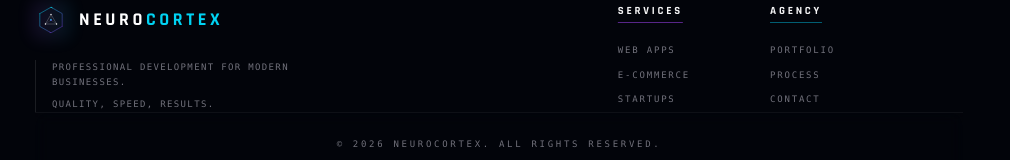
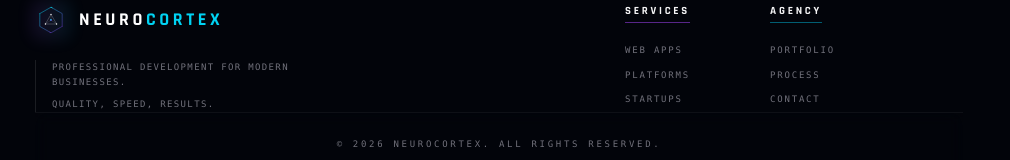
Before and after one commit to Dario775/Neurocortex-web, a Next.js app: page /en in a window 1280 px wide. Shown: the part 2822-2982 px from the top of the page, without its empty margins (269-1279 px from the left). Built offline with nearby package versions, Linux system fonts and the light colour scheme.

Commit message:
feat: Update footer links and text, mapping 'Tiendas Online' to 'Plataformas' and linking to correct routes

```diff
--- a/src/app/[lang]/page.tsx
+++ b/src/app/[lang]/page.tsx
@@ -1,3 +1,4 @@
+import Link from "next/link";
 import { Locale } from "../../i18n-config";
 import { getDictionary } from "../../get-dictionary";
 import { Sidebar } from "../../components/Sidebar";
@@ -203,9 +204,9 @@ export default async function DashboardPage({
                     <TextScramble text={dict.footer.platform.title} triggerOnHover />
                   </h4>
                   <ul className="space-y-3">
-                    <li><a href="#" className="hover:text-cyan-400 transition-colors">{dict.footer.platform.link_1}</a></li>
-                    <li><a href="#" className="hover:text-cyan-400 transition-colors">{dict.footer.platform.link_2}</a></li>
-                    <li><a href="#" className="hover:text-cyan-400 transition-colors">{dict.footer.platform.link_3}</a></li>
+                    <li><Link href={`/${lang}/web-development`} className="hover:text-cyan-400 transition-colors">{dict.footer.platform.link_1}</Link></li>
+                    <li><Link href={`/${lang}/platforms`} className="hover:text-cyan-400 transition-colors">{dict.footer.platform.link_2}</Link></li>
+                    <li><Link href="#" className="hover:text-cyan-400 transition-colors">{dict.footer.platform.link_3}</Link></li>
                   </ul>
                 </div>
                 <div className="space-y-6">
--- a/src/dictionaries/en.json
+++ b/src/dictionaries/en.json
@@ -83,7 +83,7 @@
         "platform": {
             "title": "SERVICES",
             "link_1": "WEB APPS",
-            "link_2": "E-COMMERCE",
+            "link_2": "PLATFORMS",
             "link_3": "STARTUPS"
         },
         "company": {
--- a/src/dictionaries/es.json
+++ b/src/dictionaries/es.json
@@ -83,7 +83,7 @@
         "platform": {
             "title": "SERVICIOS",
             "link_1": "APPS WEB",
-            "link_2": "TIENDAS ONLINE",
+            "link_2": "PLATAFORMAS",
             "link_3": "STARTUPS"
         },
         "company": {
--- a/src/dictionaries/pt.json
+++ b/src/dictionaries/pt.json
@@ -83,7 +83,7 @@
         "platform": {
             "title": "SERVIÇOS",
             "link_1": "APPS WEB",
-            "link_2": "LOJAS ONLINE",
+            "link_2": "PLATAFORMAS",
             "link_3": "STARTUPS"
         },
         "company": {
```
